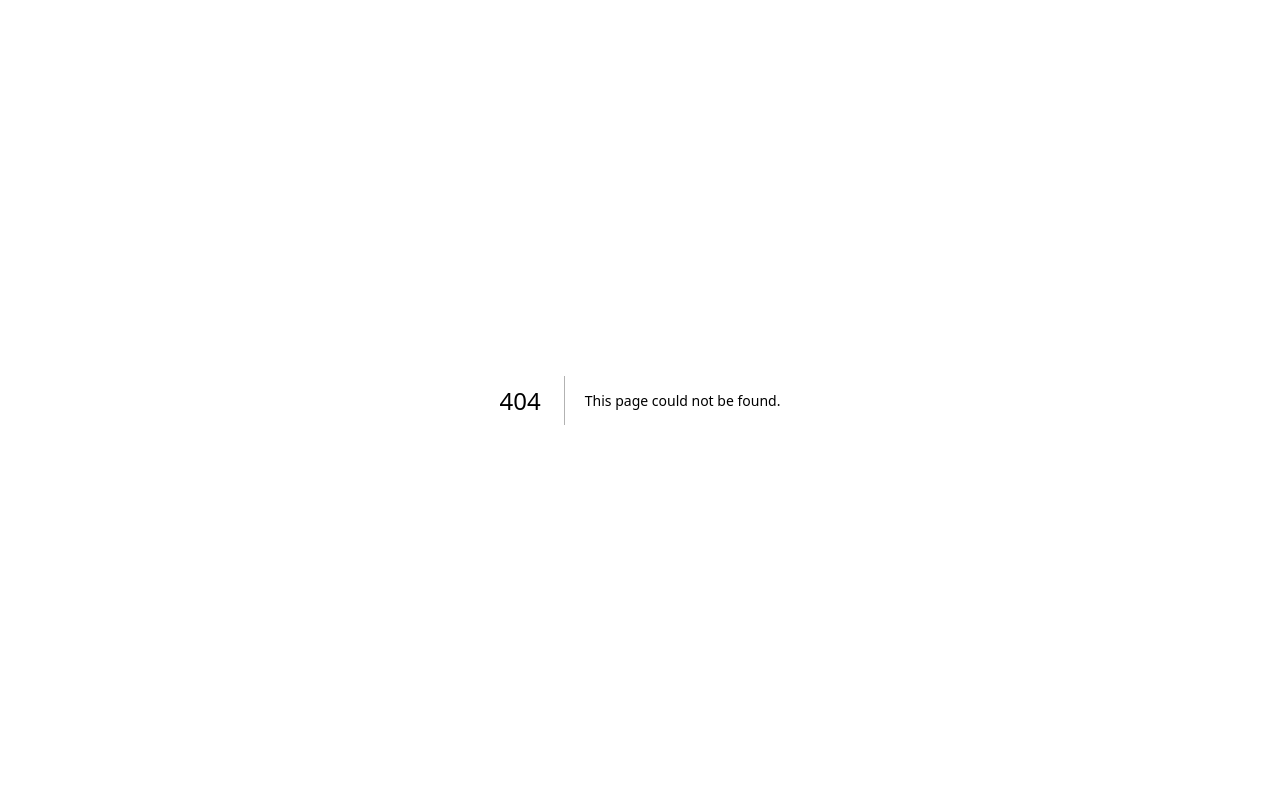
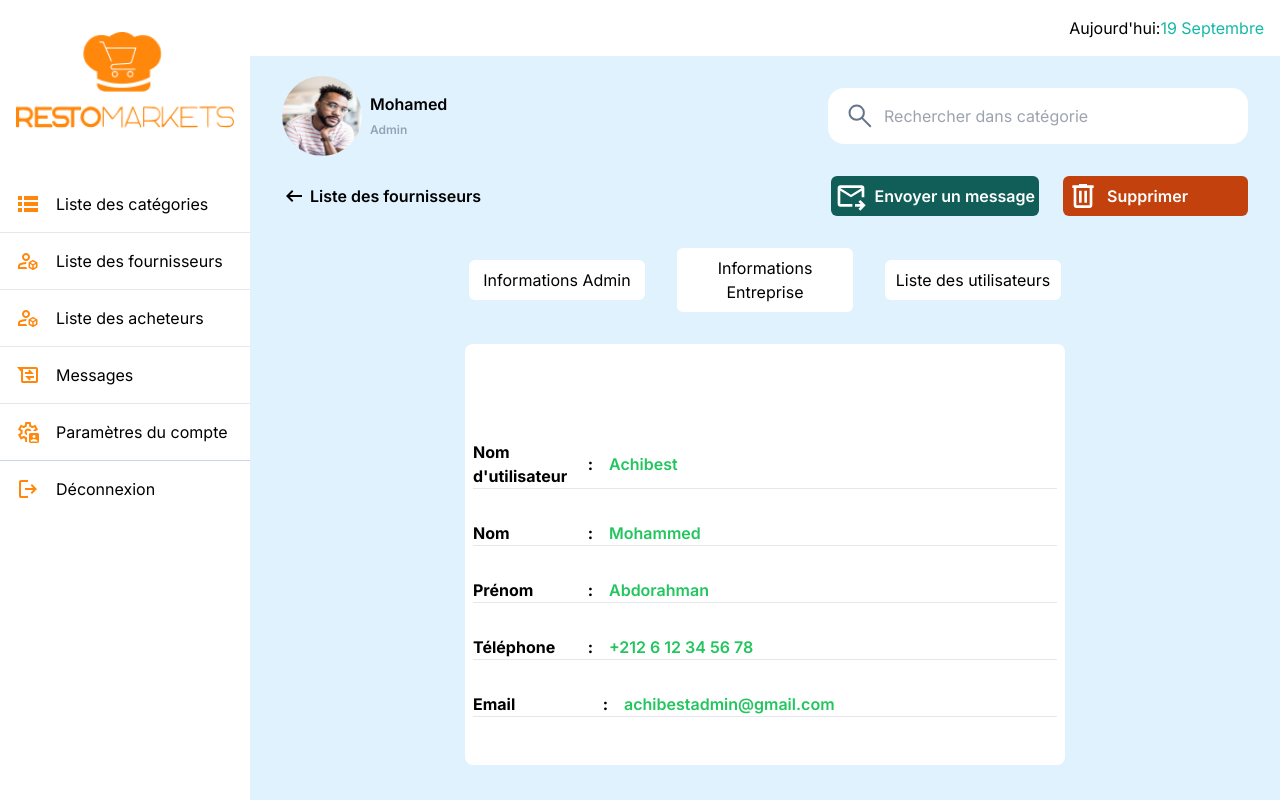
Before and after one commit to as0ne/resto-admin-dashboard, a Next.js app: page /fournisseurs/1 in a window 1280 px wide. Before the commit this address had no page. Built offline with nearby package versions, Linux system fonts and the light colour scheme.

Commit message:
Started the details page.

```diff
--- a/app/(main)/(routes)/categories/page.tsx
+++ b/app/(main)/(routes)/categories/page.tsx
@@ -1,5 +1,3 @@
-"use client";
-
 import Button from "@/components/Button";
 import { AddIcon, EditIcon } from "@/public/icons";
 import {
--- /dev/null
+++ b/app/(main)/(routes)/fournisseurs/[slug]/page.tsx
@@ -0,0 +1,101 @@
+"use client";
+
+import Button from "@/components/Button";
+import { BackIcon, DeleteIcon, SendMessageIcon } from "@/public/icons";
+import { profilPic } from "@/public/images";
+import Image from "next/image";
+import React from "react";
+
+const DetailPage = () => {
+  return (
+    <div className="w-full bg-sky-100">
+      <div className="w-full flex items-center justify-between px-8">
+        <button className="w-full flex items-center gap-1">
+          <BackIcon />
+          <p className="text-[12px] lg:text-base font-semibold">
+            Liste des fournisseurs
+          </p>
+        </button>
+        <div className="w-full flex items-center gap-6 justify-end text-white font-semibold">
+          <button className="flex items-center gap-2 bg-teal-800 text-white text-base font-semibold rounded-md lg:p-1">
+            <SendMessageIcon className="h-11 w-11 lg:w-8 lg:h-8" />
+            <p className="hidden lg:block">Envoyer un message</p>
+          </button>
+          <button className="lg:w-[185px] flex items-center gap-2 bg-orange-700 text-white text-base font-semibold rounded-md lg:p-1">
+            <DeleteIcon className="h-11 w-11 lg:w-8 lg:h-8" />
+            <p className="hidden lg:block">Supprimer</p>
+          </button>
+        </div>
+      </div>
+      <div className="w-full lg:max-w-[600px] mx-auto overflow-x-auto flex items-center gap-8 text-base mt-8 px-1">
+        <button className="bg-white w-full py-2 rounded-md focus:bg-green-200">
+          Informations Admin
+        </button>
+
+        <button className="bg-white w-full py-2 rounded-md focus:bg-green-200">
+          Informations Entreprise
+        </button>
+
+        <button className="bg-white w-full py-2 rounded-md focus:bg-green-200">
+          Liste des utilisateurs
+        </button>
+      </div>
+
+      <div className="w-full lg:max-w-[600px] mx-auto mt-8 max-h-[calc(100vh-120px)] overflow-y-auto bg-white rounded-lg p-4 text-[12px] lg:text-base font-bold text-black px-2">
+        <Image
+          src={profilPic}
+          alt="User picture"
+          width={80}
+          height={80}
+          priority
+          className="rounded-xl absolute z-40 top-[390px] right-[150px] lg:hidden"
+        />
+        <div className="w-full mt-20 space-y-8 pb-8">
+          <div className="w-full flex items-center gap-4 border-b-[1px]">
+            <div className="w-[120px] flex items-center justify-between">
+              <p>Nom d&apos;utilisateur</p>
+              <p>:</p>
+            </div>
+            <p className="text-green-500 font-semibold">Achibest</p>
+          </div>
+
+          <div className="w-full flex items-center gap-4 border-b-[1px]">
+            <div className="w-[120px] flex items-center justify-between">
+              <p>Nom</p>
+              <p>:</p>
+            </div>
+            <p className="text-green-500 font-semibold">Mohammed</p>
+          </div>
+
+          <div className="w-full flex items-center gap-4 border-b-[1px]">
+            <div className="w-[120px] flex items-center justify-between">
+              <p>Prénom</p>
+              <p>:</p>
+            </div>
+            <p className="text-green-500 font-semibold">Abdorahman</p>
+          </div>
+
+          <div className="w-full flex items-center gap-4 border-b-[1px]">
+            <div className="w-[120px] flex items-center justify-between">
+              <p>Téléphone</p>
+              <p>:</p>
+            </div>
+            <p className="text-green-500 font-semibold">+212 6 12 34 56 78</p>
+          </div>
+
+          <div className="w-full flex items-center gap-4 border-b-[1px]">
+            <div className="w-[135px] flex items-center justify-between">
+              <p>Email</p>
+              <p>:</p>
+            </div>
+            <p className="text-green-500 font-semibold">
+              achibestadmin@gmail.com
+            </p>
+          </div>
+        </div>
+      </div>
+    </div>
+  );
+};
+
+export default DetailPage;
--- a/app/(main)/(routes)/fournisseurs/page.tsx
+++ b/app/(main)/(routes)/fournisseurs/page.tsx
@@ -7,6 +7,7 @@ import {
   PhoneIcon,
 } from "@/public/icons";
 import { achibest, blegourmet, carrefour, marjane } from "@/public/images";
+import Link from "next/link";
 import Image from "next/image";
 
 const Supplier = () => {
@@ -63,6 +64,9 @@ const Supplier = () => {
           <p className="text-base text-black font-normal">
             Liste des fournisseurs
           </p>
+      <h1 className="text-base text-black font-normal">
+        Listes des fournisseurs
+      </h1>
         </button>*/}
       <div className="w-full px-8 mb-4">
         <button className="lg:w-[150px] flex items-center gap-2 bg-teal-900 w-fit ml-auto text-white text-base font-semibold rounded-md lg:p-1">
@@ -142,7 +146,9 @@ const Supplier = () => {
                       priority
                       className="rounded-full aspect-auto border-[1px] border-orange-300"
                     />
-                    <p>{item.name}</p>
+                    <p>
+                      <Link href={`/fournisseurs/${item.id}`}>{item.name}</Link>
+                    </p>
                   </div>
                 </td>
                 <td>{item.address}</td>
@@ -167,7 +173,9 @@ const Supplier = () => {
                       priority
                       className="rounded-full aspect-auto border-[1px] border-orange-300"
                     />
-                    <p>{item.name}</p>
+                    <p>
+                      <Link href={`/fournisseurs/${item.id}`}>{item.name}</Link>
+                    </p>
                   </div>
                 </td>
                 <td>{item.address}</td>
@@ -194,7 +202,9 @@ const Supplier = () => {
                 height={54}
                 className="rounded-full border-[1px] border-orange-200"
               />
-              <p>{item.name}</p>
+              <p>
+                <Link href={`/fournisseurs/${item.id}`}>{item.name}</Link>
+              </p>
             </div>
             <div className="w-full flex items-center gap-2 text-[9px] text-black">
               <div className="w-full flex items-center gap-1">
@@ -226,7 +236,9 @@ const Supplier = () => {
                 height={54}
                 className="rounded-full border-[1px] border-orange-200"
               />
-              <p>{item.name}</p>
+              <p>
+                <Link href={`/fournisseurs/${item.id}`}>{item.name}</Link>
+              </p>
             </div>
             <div className="w-full flex items-center justify-between text-[10px] text-black">
               <div className="w-full flex items-center">
--- a/public/icons/index.tsx
+++ b/public/icons/index.tsx
@@ -239,3 +239,33 @@ export const MailIcon = ({ className }: IconProps) => {
     </svg>
   );
 };
+
+export const SendMessageIcon = ({ className, fill }: IconProps) => {
+  return (
+    <svg
+      xmlns="http://www.w3.org/2000/svg"
+      height="28"
+      viewBox="0 -960 960 960"
+      width="28"
+      className={className}
+      fill="white"
+    >
+      <path d="M480-440 160-640v400h360v80H160q-33 0-56.5-23.5T80-240v-480q0-33 23.5-56.5T160-800h640q33 0 56.5 23.5T880-720v280h-80v-200L480-440Zm0-80 320-200H160l320 200ZM760-40l-56-56 63-64H600v-80h167l-64-64 57-56 160 160L760-40ZM160-640v440-240 3-283 80Z" />
+    </svg>
+  );
+};
+
+export const DeleteIcon = ({ className, fill }: IconProps) => {
+  return (
+    <svg
+      xmlns="http://www.w3.org/2000/svg"
+      height="28"
+      viewBox="0 -960 960 960"
+      width="28"
+      className={className}
+      fill="white"
+    >
+      <path d="M280-120q-33 0-56.5-23.5T200-200v-520h-40v-80h200v-40h240v40h200v80h-40v520q0 33-23.5 56.5T680-120H280Zm400-600H280v520h400v-520ZM360-280h80v-360h-80v360Zm160 0h80v-360h-80v360ZM280-720v520-520Z" />
+    </svg>
+  );
+};
```
Also changed, not shown: public/icons/delete.svg (added), public/icons/send-msg.svg (added).
